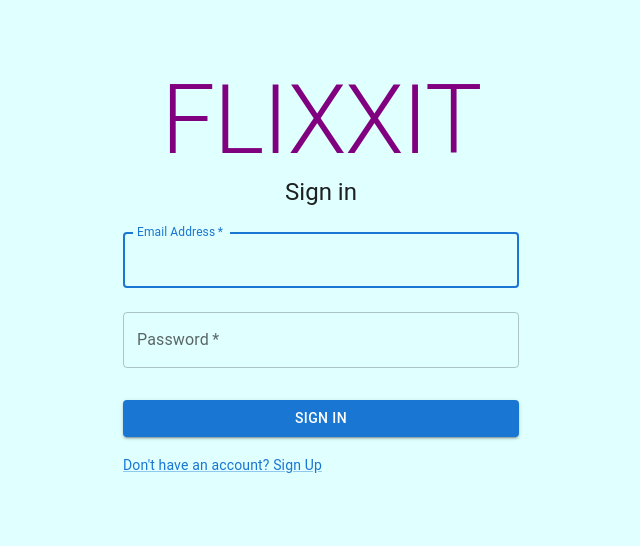
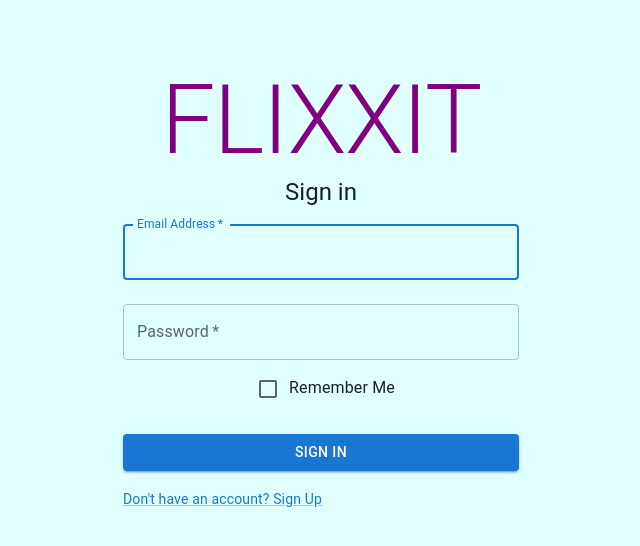
Before and after one commit to PizzaCat07/flixxit, a React (Create React App) app in the folder app/: page /login in a window 1280 px wide. Shown: the top 546 px of the page, without its empty margins (319-959 px from the left). Built offline with nearby package versions, Linux system fonts and the light colour scheme.

Commit message:
login fixed

```diff
--- a/app/src/Pages/Login/Login.js
+++ b/app/src/Pages/Login/Login.js
@@ -7,6 +7,7 @@ import Grid from "@mui/material/Grid";
 import Box from "@mui/material/Box";
 import Typography from "@mui/material/Typography";
 import Container from "@mui/material/Container";
+import { Checkbox } from "@mui/material";
 import { createTheme, ThemeProvider } from "@mui/material/styles";
 import { useNavigate } from "react-router-dom";
 
@@ -15,20 +16,12 @@ const defaultTheme = createTheme();
 const Login = () => {
   const [email, setEmail] = useState("");
   const [password, setPassword] = useState("");
-  const [isLogggingIn, setIsLoggingIn] = useState(false);
+  const [isRemeberMe, setIsRememberMe] = useState(false);
 
+  console.log(isRemeberMe);
   const navigate = useNavigate();
 
-  const handleSubmit = (event) => {
-    event.preventDefault();
-    const data = new FormData(event.currentTarget);
-    setEmail(data.get("email"));
-    setPassword(data.get("password"));
-  };
-
   const login = () => {
-    setIsLoggingIn(true);
-
     const url = process.env.REACT_APP_BACKEND_URL + "/login";
     console.log();
 
@@ -42,8 +35,13 @@ const Login = () => {
       .then((data) => {
         console.log(data);
         if (data.status === true) {
+          localStorage.setItem("token", data.token);
+          if (isRemeberMe == true) {
+            localStorage.setItem("isRemeberMe", isRemeberMe);
+          }
           navigate("/dashboard");
         } else {
+          localStorage.clear();
           alert("Login failed!");
         }
       });
@@ -67,12 +65,6 @@ const Login = () => {
           <Typography component="h1" variant="h5">
             Sign in
           </Typography>
-          <Box
-            component="form"
-            onSubmit={handleSubmit}
-            noValidate
-            sx={{ mt: 1 }}
-          >
           <TextField
             margin="normal"
             required
@@ -82,6 +74,8 @@ const Login = () => {
             name="email"
             autoComplete="email"
             autoFocus
+            onChange={(e) => setEmail(e.target.value)}
+            value={email}
           />
           <TextField
             margin="normal"
@@ -92,16 +86,23 @@ const Login = () => {
             type="password"
             id="password"
             autoComplete="current-password"
+            onChange={(e) => setPassword(e.target.value)}
+            value={password}
           />
+          <label>
+            <Checkbox
+              checked={isRemeberMe}
+              onChange={(e) => setIsRememberMe(e.target.checked)}
+            />
+            Remember Me
+          </label>
 
           <Button
             type="submit"
             fullWidth
             variant="contained"
             sx={{ mt: 3, mb: 2 }}
-              onClick={() => {
-                login();
-              }}
+            onClick={() => login()}
           >
             Sign In
           </Button>
@@ -118,7 +119,6 @@ const Login = () => {
             </Grid>
           </Grid>
         </Box>
-        </Box>
       </Container>
     </ThemeProvider>
   );
```
Lines whose indentation alone changed are shown as unchanged.
